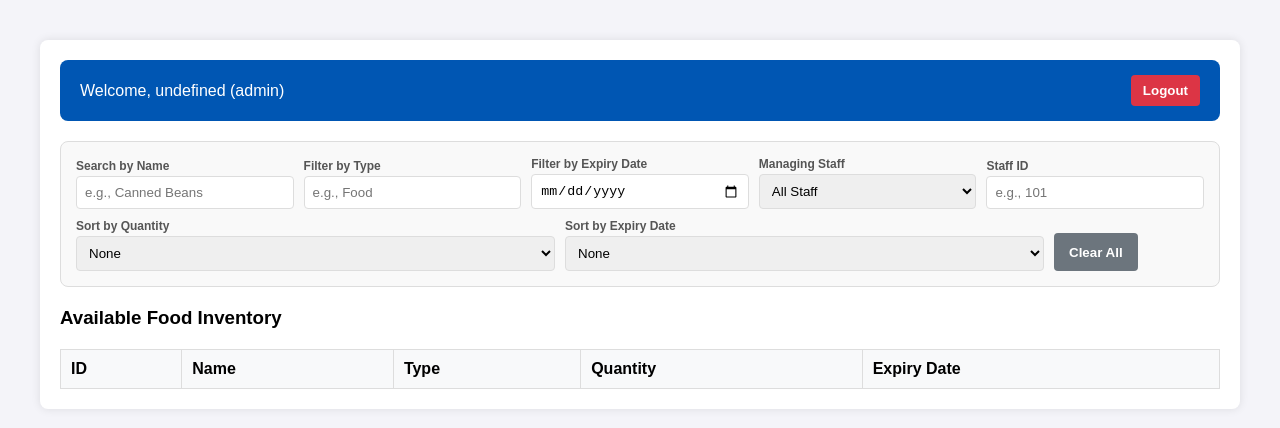
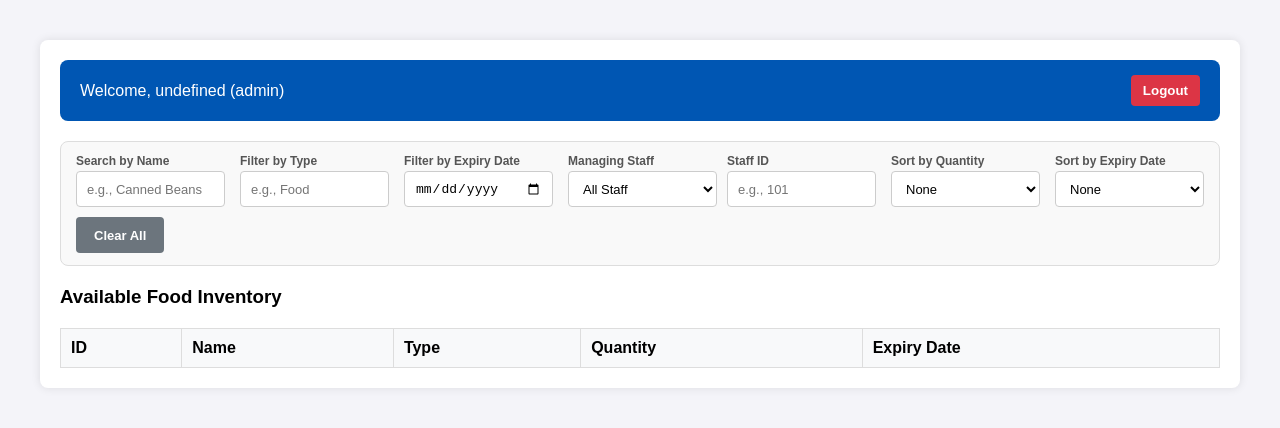
Before and after one commit to njheen/FoodbankManagement-system, a website: page public/index.html in a window 1280 px wide. Drawn offline with nearby package versions, Linux system fonts and the light colour scheme; sample sign-in values are in the browser's storage.

Commit message:
staff mangement filter fix for recipient

```diff
--- a/public/index.html
+++ b/public/index.html
@@ -67,41 +67,66 @@
             .filter-row {
             display: flex;
             flex-wrap: wrap;
-            gap: 10px;
+            gap: 10px 15px;
             background: #f9f9f9;
-            padding: 15px;
+            padding: 12px 15px;
             border-radius: 8px;
             border: 1px solid #ddd;
             margin-bottom: 20px;
             align-items: flex-end;
         }
-        .filter-row .filter-group {
-            flex: 1 1 180px;
-            min-width: 150px;
+        .filter-group {
+            flex: 1 1 140px;
+            min-width: 120px;
         }
-        .filter-row label {
+        .filter-group label {
             display: block;
             font-size: 12px;
-            font-weight: bold;
+            font-weight: 600;
             color: #555;
             margin-bottom: 3px;
         }
-        .filter-row input, .filter-row select {
+        .filter-group input,
+        .filter-group select {
             width: 100%;
-            padding: 8px;
-            border: 1px solid #ddd;
+            padding: 7px 10px;
+            border: 1px solid #ccc;
             border-radius: 4px;
+            font-size: 13px;
+            background: white;
+            height: 36px;
+            box-sizing: border-box;
         }
-        .filter-row .btn-clear {
+        .filter-group input:focus,
+        .filter-group select:focus {
+            border-color: #007bff;
+            outline: none;
+            box-shadow: 0 0 0 2px rgba(0,123,255,0.15);
+        }
+        .btn-clear {
             background: #6c757d;
             color: white;
             border: none;
             border-radius: 4px;
-            padding: 8px 15px;
+            padding: 7px 18px;
             cursor: pointer;
-            font-weight: bold;
-            height: 38px;
-            align-self: flex-end;
+            font-weight: 600;
+            font-size: 13px;
+            height: 36px;
+            white-space: nowrap;
+        }
+        .btn-clear:hover {
+            background: #5a6268;
+        }
+        .staff-filter-group {
+            display: flex;
+            gap: 10px;
+            flex-wrap: wrap;
+            align-items: flex-end;
+        }
+        .staff-filter-group .filter-group {
+            flex: 1 1 120px;
+            min-width: 100px;
         }
     </style>
 </head>
@@ -186,9 +211,9 @@
     </div>
 
 
-    <!-- ====== UPDATED FILTER ROW ====== -->
+            <!-- ====== FILTER ROW ====== -->
+        <!-- ====== FILTER ROW ====== -->
         <div class="filter-row">
-        <!-- Existing filters -->
             <div class="filter-group">
                 <label>Search by Name</label>
                 <input type="text" id="searchName" placeholder="e.g., Canned Beans" oninput="applyFilters()">
@@ -202,7 +227,8 @@
                 <input type="date" id="searchExpiry" onchange="applyFilters()">
             </div>
 
-        <!-- NEW: Staff filter -->
+            <!-- Staff-only filters -->
+            <div id="staffFilters" class="staff-filter-group">
                 <div class="filter-group">
                     <label>Managing Staff</label>
                     <select id="filterStaff" onchange="applyFilters()">
@@ -213,8 +239,8 @@
                     <label>Staff ID</label>
                     <input type="text" id="filterStaffId" placeholder="e.g., 101" oninput="applyFilters()">
                 </div>
+            </div>
 
-        <!-- NEW: Sorting controls -->
             <div class="filter-group">
                 <label>Sort by Quantity</label>
                 <select id="sortQty" onchange="applyFilters()">
@@ -227,12 +253,12 @@
                 <label>Sort by Expiry Date</label>
                 <select id="sortExpiry" onchange="applyFilters()">
                     <option value="">None</option>
-                <option value="asc">Ascending (soonest first)</option>
-                <option value="desc">Descending (latest first)</option>
+                    <option value="asc">Ascending</option>
+                    <option value="desc">Descending</option>
                 </select>
             </div>
 
-        <div class="filter-group" style="flex: 0 0 auto;">
+            <div class="filter-group" style="flex: 0 0 auto; align-self: flex-end;">
                 <button class="btn-clear" onclick="clearFilters()">Clear All</button>
             </div>
         </div>
@@ -414,6 +440,7 @@ function checkAuth() {
     if (currentUser.role === 'Staff') {
         document.querySelectorAll('.staff-only').forEach(el => el.style.display = 'table-cell');
         document.getElementById('adminPanel').style.display = 'block';
+        document.getElementById('staffFilters').style.display = 'flex';
         loadStatistics();
         loadStaffFilter(); // populate staff dropdown
         loadItems();
@@ -421,6 +448,7 @@ function checkAuth() {
 
     if (currentUser.role === 'Recipient') {
         document.getElementById('recipientInfoBoard').style.display = 'block';
+        document.getElementById('staffFilters').style.display = 'none';
         loadItems();
     }
 }
```
Lines whose indentation alone changed are shown as unchanged.
